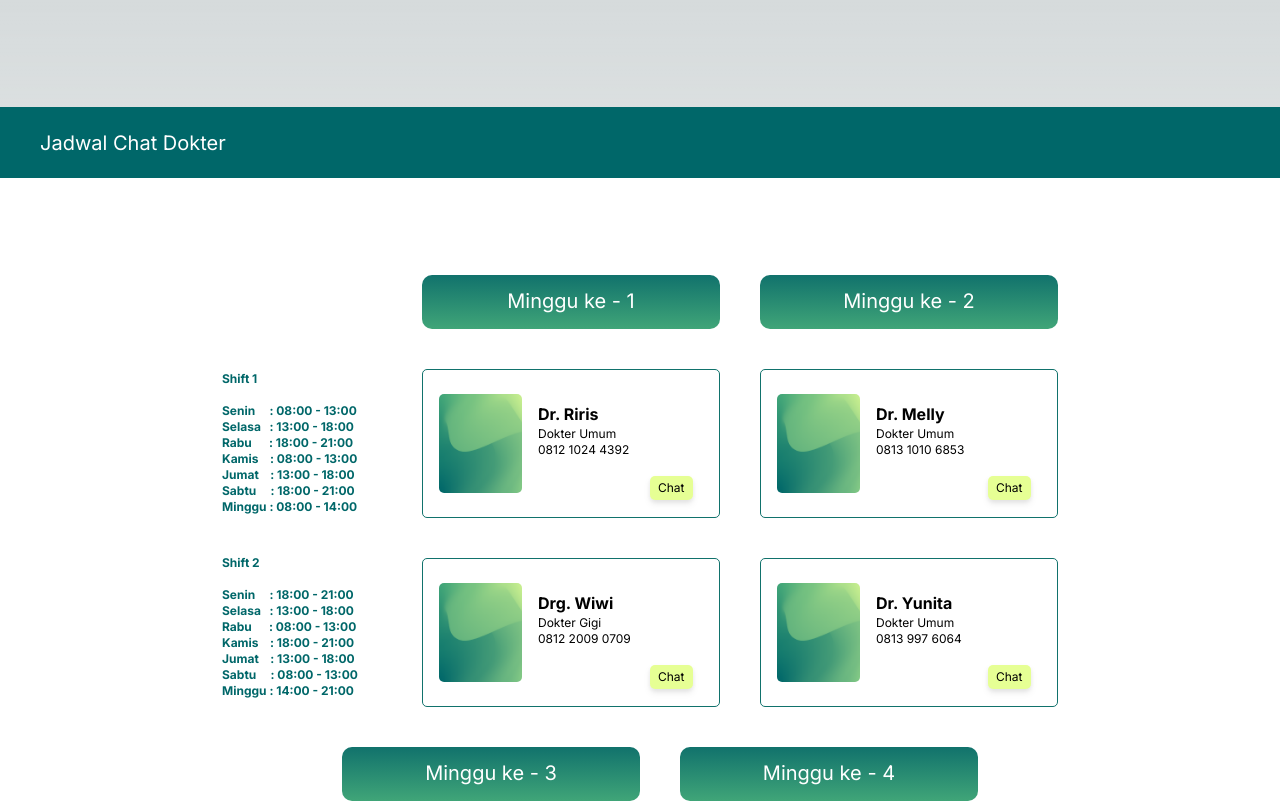
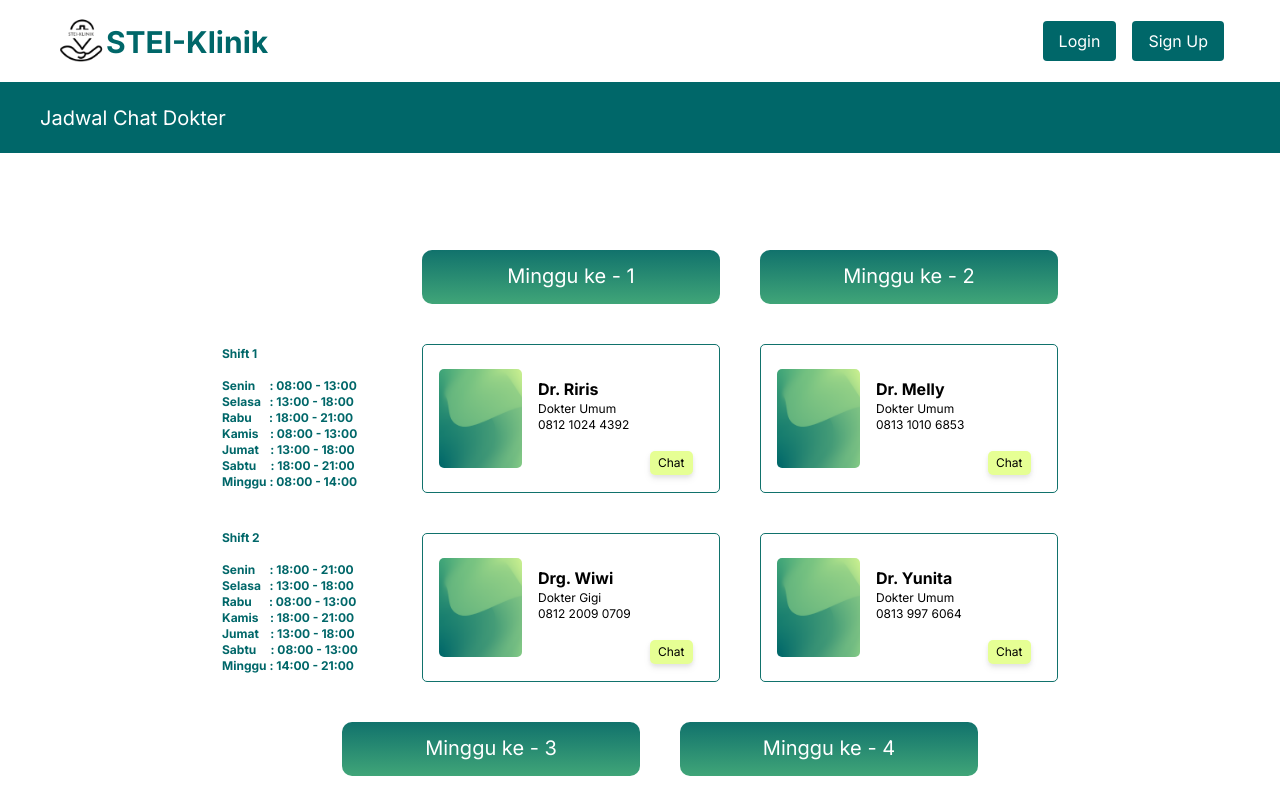
Before and after one commit to BerthaSoliany/4_STEI-KLINIK, a Next.js app in the folder stei-klinik/: page /chat-dokter in a window 1280 px wide. Shown: the top 803 px of the page. Built offline with nearby package versions, Linux system fonts and the light colour scheme.

Commit message:
style: home, chat-dokter

```diff
--- a/stei-klinik/app/chat-dokter/page.tsx
+++ b/stei-klinik/app/chat-dokter/page.tsx
@@ -1,11 +1,32 @@
 import Boxdokter from "./boxdokter";
 import Boxminggu from "./boxminggu";
-
+import Logo from '@/public/Logo.png'
+import Image from "next/image";
 
 export default function Chatdokter() {
 return <body>
     <div className="overscroll-auto bg-[#ffffff] h-screen">
-        <div className="mb-[107px]"></div>
+        <div className="flex justify-between items-center bg-white p-4 shadow-md">
+                    <div className="flex pl-10">
+                    <Image
+                    src={Logo}
+                    alt="Logo"
+                    width={50}
+                    height={50}
+                    />
+                    <h1 className="text-[#006769] text-3xl font-bold pt-2">STEI-Klinik</h1>
+                    </div>
+
+
+                    <div className="flex space-x-4 pr-10">
+                    <button className="bg-[#006769] text-white px-4 py-2 rounded hover:bg-blue-600">
+                        Login
+                    </button>
+                    <button className="bg-[#006769] text-white px-4 py-2 rounded hover:bg-red-600">
+                        Sign Up
+                    </button>
+                    </div>
+                </div>
         <div className="flex-none w-screen h-[71px] bg-[#006769] m-0">
             <div className="pt-[21.5px] px-10">
                 <p className="text-[#FFFFFF] text-xl">Jadwal Chat Dokter</p>
--- a/stei-klinik/app/home/page.tsx
+++ b/stei-klinik/app/home/page.tsx
@@ -13,18 +13,18 @@ export default function Home() {
             <div className="w-full flex flex-col">
 
             <div className="flex justify-between items-center bg-white p-4 shadow-md">
-                <div className="flex">
+                <div className="flex pl-10">
                 <Image
                 src={Logo}
                 alt="Logo"
                 width={50}
                 height={50}
                 />
-                <h1 className="text-[#006769] text-5xl">STEI-Klinik</h1>
+                <h1 className="text-[#006769] text-3xl font-bold pt-2">STEI-Klinik</h1>
                 </div>
 
 
-                <div className="flex space-x-4">
+                <div className="flex space-x-4 pr-10">
                 <button className="bg-[#006769] text-white px-4 py-2 rounded hover:bg-blue-600">
                     Login
                 </button>
@@ -48,7 +48,7 @@ export default function Home() {
             </div>
         </div>
         <div className="p-0">
-            <div className="flex justify-center  w-full h-full bg-white pl-32 pr-32">
+            <div className="flex justify-center  w-full h-full bg-white pl-64 pr-64 pt-16">
             <div className="flex flex-col  w-full max-w bg-white p-8 rounded">
 
 
@@ -59,12 +59,14 @@ export default function Home() {
                 />
                 </div>
 
+                <div>
+                <h1 className="text-[#006769] text-4xl font-bold pt-10 pl-10 pb-3">Feature</h1>
                 <div className="flex flex-wrap">
-                    <Featlink featlink="/chat-dokter" featcolor="solid" featname="Pendaming Sebaya ITB"/>
-                    <Featlink featlink="/chat-dokter" featcolor="solid" featname="Integrasi Direktorat"/>
+                    <Featlink featlink="https://student.itb.ac.id/bk/peer" featcolor="solid" featname="Pendaming Sebaya ITB"/>
+                    <Featlink featlink="https://six.itb.ac.id/" featcolor="solid" featname="Integrasi Direktorat"/>
                     <Featlink featlink="/chat-dokter" featcolor="" featname="Info Kesehatan"/>
                     <Featlink featlink="/chat-dokter" featcolor="" featname="Chat Dengan Dokter"/>
-                    <Featlink featlink="/chat-dokter" featcolor="" featname="Buat Janji dengan Dokter"/>
+                </div>
                 </div>
 
                 <div className="w-full bg-[#d8f691] p-4 rounded mt-8 text-center flex flex-col items-center">
```
